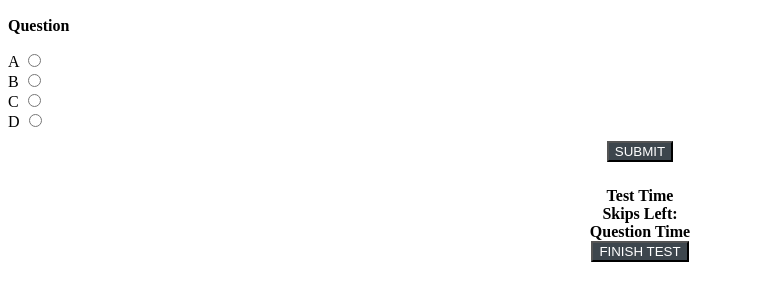
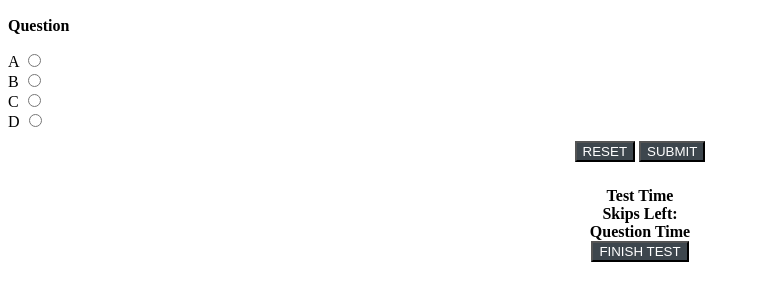
Before and after one commit to vrmanikhil/coat, a CodeIgniter app: the page made by application/views/test.php in a window 1280 px wide. Shown: the part 42-343 px from the top of the page, without its empty margins (0-760 px from the left). Run offline with CodeIgniter, Linux system fonts and the light colour scheme; data that the repository does not hold is empty.

Commit message:
Reset button added

```diff
--- a/application/views/test.php
+++ b/application/views/test.php
@@ -83,8 +83,10 @@
     						</div>
     					</div>
 
-    					<center><button class="btn btn-default submitAns" style="background-color: #3d464d; color: #fff; margin-top: 10px;">SUBMIT</button>
-              </center>
+    					<center>
+                            <button id="reset" class="btn btn-default" style="background-color: #3d464d; color: #fff; margin-top: 10px;">RESET</button>
+                            <button class="btn btn-default submitAns" style="background-color: #3d464d; color: #fff; margin-top: 10px;">SUBMIT</button>
+                        </center>
 
           </div>
 
@@ -239,8 +241,15 @@ $('.skipQuestion').on('click', function(){
    })
 });
 
+$('#reset').on('click', function() {
+   $('input[type=radio]').prop('checked', function () {
+       return this.getAttribute('checked') == 'checked';
+   });
+})
+
 $('.submitAns').on('click', function(){
     $(this).hide();
+    $('#reset').hide();
     submitAnswers(ans, totalTime-tmp, tmp);
 });
 
@@ -289,8 +298,9 @@ function populate(res){
             var nc = 0;
             if (nc<=0) {
                 clearInterval(hey);
-                $('.submitAns').show();
-            }
+                $('.submitAns').show()
+                $('#reset').show()
+                }
         },1000);
 }
 
```
Also changed, not shown: application/config/database.php (line endings or trailing spaces).
